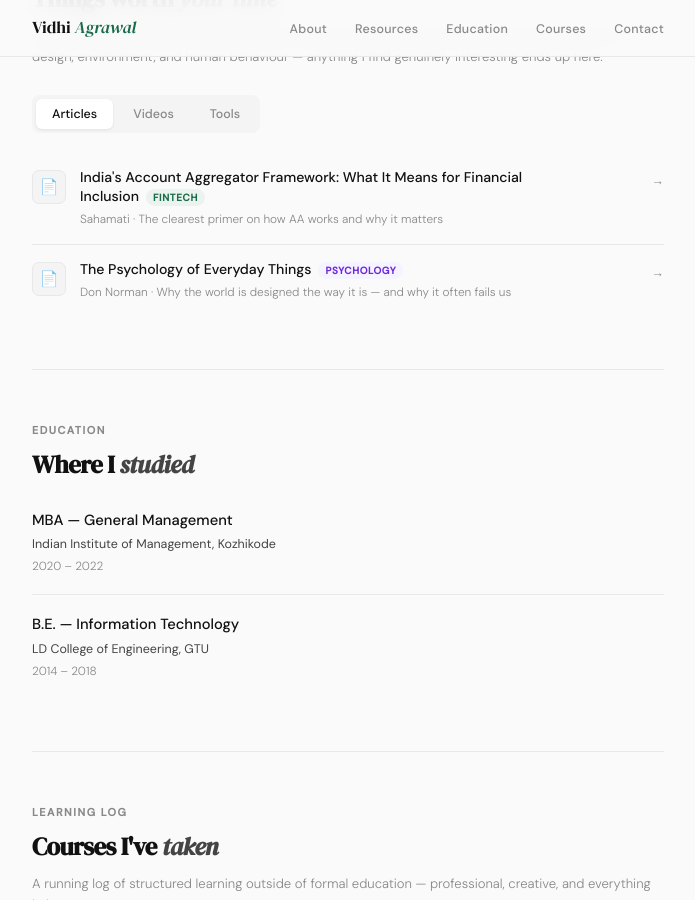
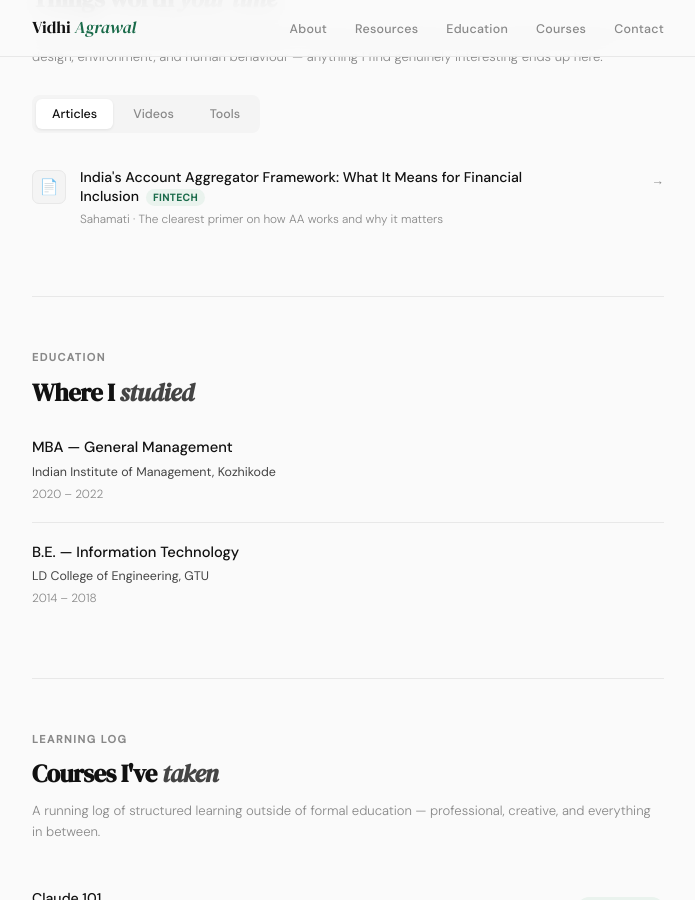
Before and after one commit to agrawalvidhi/vidhiagrawal-site, a Jekyll site: the page built from index.html, in a window 1280 px wide and 900 px high, scrolled down 887 px. Shown: the whole window, without its empty margins (292-987 px from the left). Built offline with Jekyll 4.4.1, drawn with Linux system fonts in a browser that asks for light colours.

Commit message:
Update Resources “resources”

```diff
--- a/_data/resources.yml
+++ b/_data/resources.yml
@@ -7,14 +7,6 @@ items:
     source: Sahamati
     note: The clearest primer on how AA works and why it matters
     url: https://sahamati.org.in
-    icon: 📄
-  - title: The Psychology of Everyday Things
-    category: articles
-    tag: Psychology
-    tagColor: purple
-    source: Don Norman
-    note: Why the world is designed the way it is — and why it often fails us
-    url: "#"
     icon: 📄
   - title: "What are AI Agents? "
     category: videos
```
